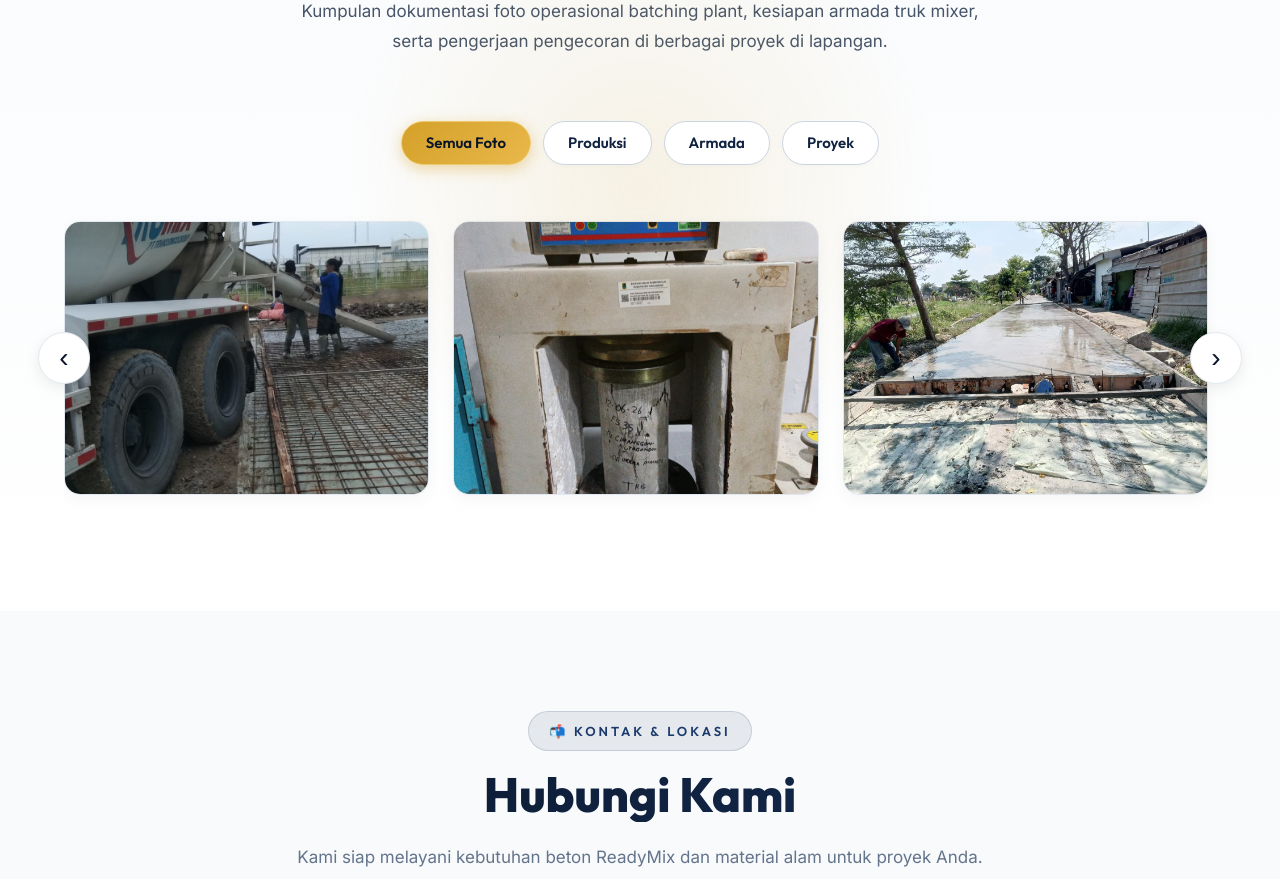
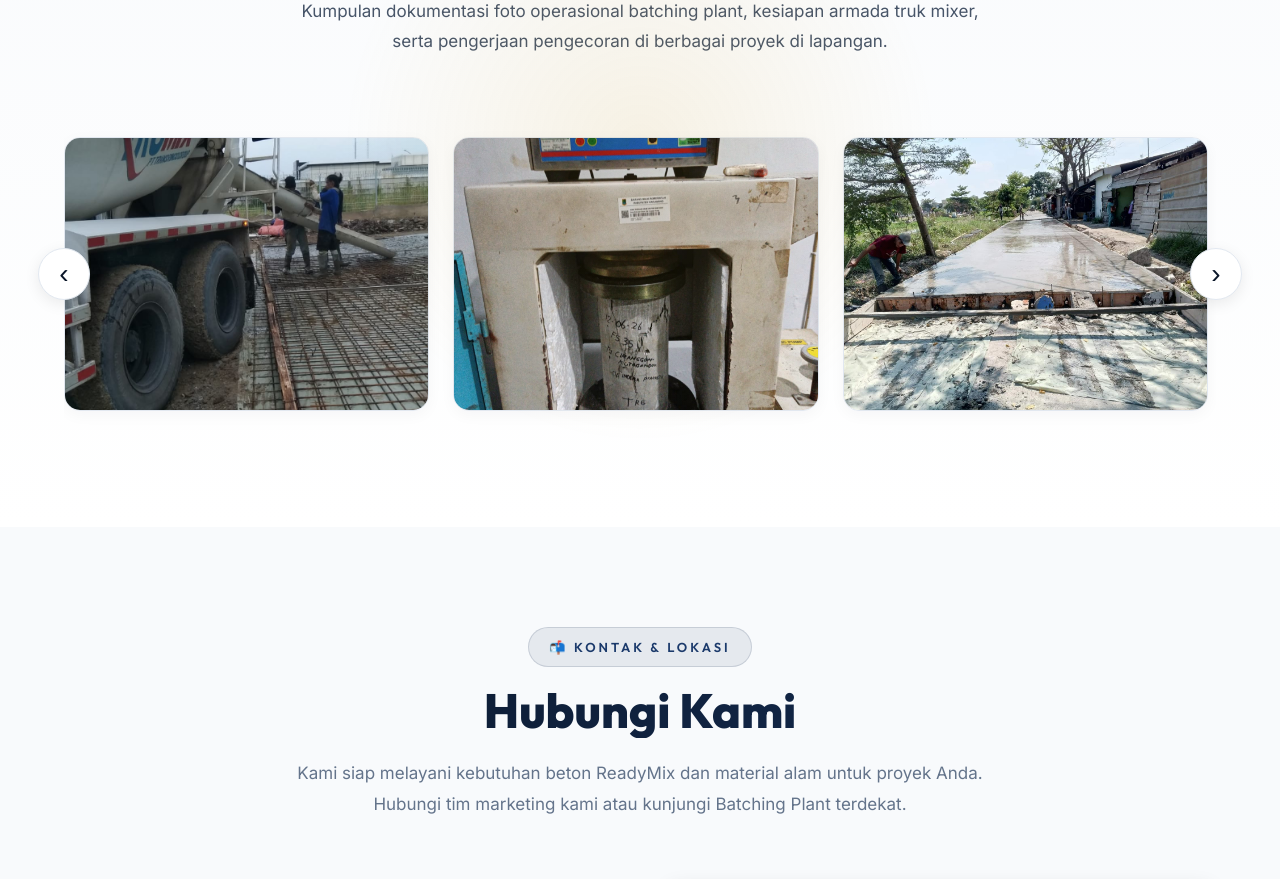
Before and after one commit to WagYu31/pt-trans-ringo-groupmix, a Next.js app: page / in a window 1280 px wide. Shown: the part 9220-10099 px from the top of the page. Built offline with nearby package versions, Linux system fonts and the light colour scheme.

Commit message:
feat: remove category filter pills from Gallery section for a cleaner layout

```diff
--- a/app/components/Gallery.js
+++ b/app/components/Gallery.js
@@ -23,14 +23,11 @@ const galleryImages = [
 ];
 
 export default function Gallery() {
-  const [filter, setFilter] = useState('semua');
   const [activeIndex, setActiveIndex] = useState(null);
   const sliderRef = useRef(null);
 
-  // Filter images based on selected category
-  const filteredImages = filter === 'semua'
-    ? galleryImages
-    : galleryImages.filter(img => img.category === filter);
+  // Show all gallery images in the slider
+  const filteredImages = galleryImages;
 
   const handleScroll = (direction) => {
     if (sliderRef.current) {
@@ -65,13 +62,6 @@ export default function Gallery() {
     return () => window.removeEventListener('keydown', handleKeyDown);
   }, [handleKeyDown]);
 
-  const categories = [
-    { value: 'semua', label: 'Semua Foto' },
-    { value: 'produksi', label: 'Produksi' },
-    { value: 'armada', label: 'Armada' },
-    { value: 'proyek', label: 'Proyek' },
-  ];
-
   return (
     <section className="section section-gradient" id="galeri">
       {/* Ambient background glow */}
@@ -85,19 +75,6 @@ export default function Gallery() {
             Kumpulan dokumentasi foto operasional batching plant, kesiapan armada truk mixer,
             serta pengerjaan pengecoran di berbagai proyek di lapangan.
           </p>
-        </div>
-
-        {/* Category Filters */}
-        <div className="gallery-filters">
-          {categories.map((cat) => (
-            <button
-              key={cat.value}
-              className={`gallery-filter-btn ${filter === cat.value ? 'active' : ''}`}
-              onClick={() => setFilter(cat.value)}
-            >
-              {cat.label}
-            </button>
-          ))}
         </div>
 
         {/* Gallery Slider */}
```
